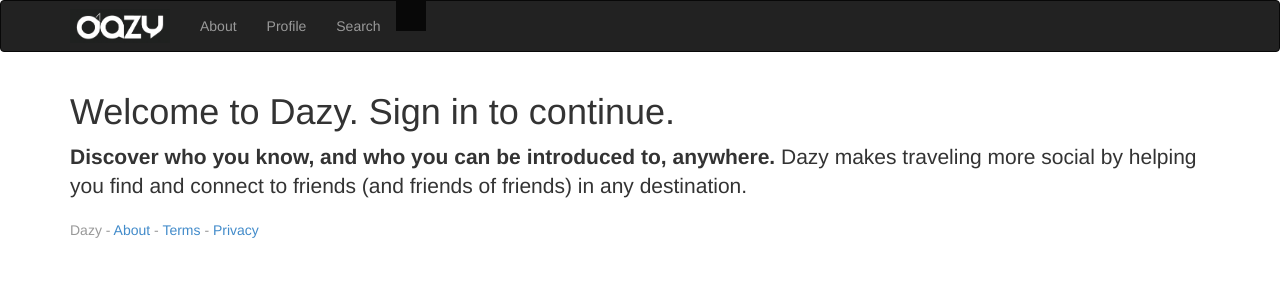
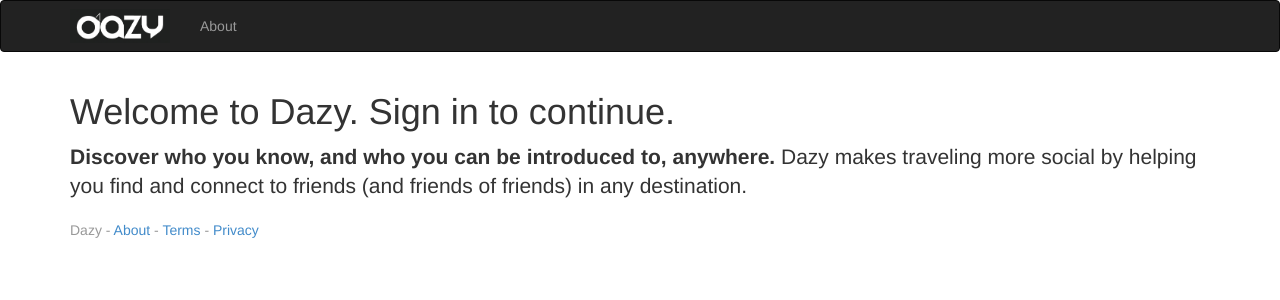
Before and after one commit to lucasrangit/FriendsByLocation, a Python web app: template templates/friends.html in a window 1280 px wide. Shown: the top 300 px of the page. Run offline with Jinja, Linux system fonts and the light colour scheme; the template is opened without the code that fills it: most values are stand-ins (such as "Sample title", 1, 10 or a date in 2020); some libraries are stand-ins or nearby versions.

Commit message:
View: don't show Search/Friends/Profile navigation links until logged in.

```diff
--- a/templates/base.html
+++ b/templates/base.html
@@ -86,9 +86,11 @@
         <div class="navbar-collapse collapse">
           <ul class="nav navbar-nav">
             <li {% if "about" == active_page %} class="active"{% endif %}><a href="/about">About</a></li>
-            <li {% if "profile" == active_page %} class="active"{% endif %}><a href="/profile">Profile</a></li>
-            <li {% if "index" == active_page %} class="active"{% endif %}><a href="/">Search</a></li>
-            <li {% if "friends" == active_page %} class="active"{% endif %}><a href="/friends">{{ location_name|default('Friends') }}</a></li>
+            {% if user %}
+              <li {% if "profile" == active_page %} class="active"{% endif %}><a href="/profile">Profile</a></li>
+              <li {% if "index" == active_page %} class="active"{% endif %}><a href="/">Search</a></li>
+              <li {% if "friends" == active_page %} class="active"{% endif %}><a href="/friends">{{ location_name|default('Friends') }}</a></li>
+            {% endif %}
           </ul>
         </div><!--/.nav-collapse -->
       </div>
```
